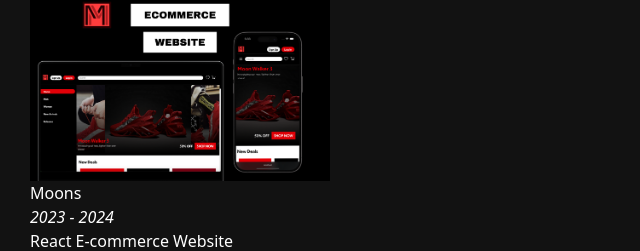
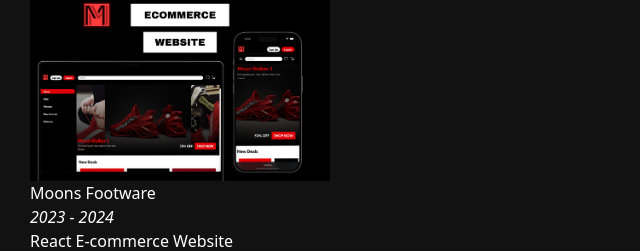
Before and after one commit to clawrenceharris/portfolio, a Next.js app: page / in a window 1280 px wide. Shown: the part 3007-3258 px from the top of the page, without its empty margins (0-640 px from the left). Built offline with nearby package versions, Linux system fonts and the light colour scheme.

Commit message:
added another tool to project

```diff
--- a/src/app/data/projects.js
+++ b/src/app/data/projects.js
@@ -2,7 +2,7 @@ import { tools } from "./tools";
 
 export const projects = [
   {
-    id: 1,
+    id: "1",
     startYear: 2022,
     endYear: 2023,
     title: "Binder",
@@ -18,17 +18,22 @@ export const projects = [
     tags: ["Mobile", "UI/UX"],
     github: "https://github.com/clawrenceharris/Binder",
     tryItLink: "exp://u.expo.dev/update/1d739df8-9772-4d96-9e82-f5de4139ec4e",
-    toolsUsed: [tools.reactnative, tools.github, tools.visualstudiocode],
+    tools: [
+      tools.reactnative,
+      tools.github,
+      tools.visualstudiocode,
+      tools.firebase,
+    ],
   },
 
   {
-    id: 3,
+    id: "3",
     startYear: 2023,
     endYear: 2024,
-    title: "Moons",
+    title: "Moons Footware",
     description: "React E-commerce Website",
     longDescription: [
-      "Moons is a fictional shoe company, brought to life through an innovative and responsive e-commerce website crafted with precision in React. As the sole developer behind this project, my goal was to create an immersive online shopping experience that seamlessly blends functionality, aesthetics, and responsiveness.",
+      "Moons Footware is a fictional shoe company, brought to life through an innovative and responsive e-commerce website crafted with precision in React. As the sole developer behind this project, my goal was to create an immersive online shopping experience that seamlessly blends functionality, aesthetics, and responsiveness.",
       "Moons incorporates a consistent, accessible and responsive design, as well as an intuitive cart management system, and user-friendly checkout process.",
       "By the completion of this project, I took pride in crafting a website that seamlessly integrates functionality and design while prioritizing responsiveness. Moons stands as a testament to my dedication to creating digital solutions that elevate the user experience and demonstrate proficiency in React development.",
     ],
@@ -38,7 +43,7 @@ export const projects = [
     github: "https://github.com/clawrenceharris/moons",
   },
   {
-    id: 4,
+    id: "4",
     startYear: 2023,
     endYear: 2023,
     title: "Snake 2",
@@ -58,7 +63,7 @@ export const projects = [
     youtube: "https://www.youtube.com/watch?v=G_2CbYHody8&t=123s",
   },
   {
-    id: 5,
+    id: "5",
     startYear: 2023,
     endYear: 2024,
     isOngoing: false,
@@ -77,7 +82,7 @@ export const projects = [
   },
 
   {
-    id: 6,
+    id: "6",
     startYear: 2022,
     isOngoing: true,
     title: "Blobs",
@@ -97,7 +102,7 @@ export const projects = [
   {
     startYear: 2024,
     isOngoing: true,
-    id: 7,
+    id: "7",
     title: "Two Dots Clone",
     description: "Unity Puzzle Game",
     longDescription: [
```
